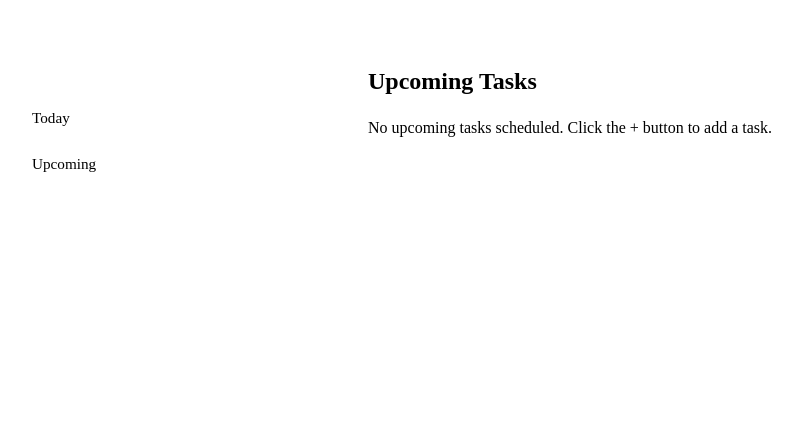
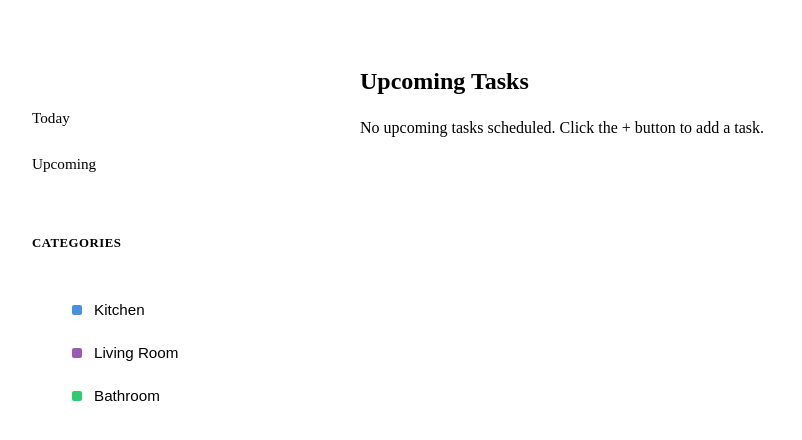
Before and after one commit to branch-gary/housekeeper, a React (Vite) app: page /upcoming in a window 1280 px wide. Shown: the top 440 px of the page, without its empty margins (16-818 px from the left). Built offline with nearby package versions, Linux system fonts and the light colour scheme; the HTML template or start-up script is replaced by a standard one.

Commit message:
Add static category placeholders in sidebar

```diff
--- a/src/components/Sidebar.module.scss
+++ b/src/components/Sidebar.module.scss
@@ -3,13 +3,14 @@
   min-width: 280px;
   background-color: var(--color-sidebar);
   border-right: 1px solid var(--color-border);
-  padding: 1.5rem;
+  padding: 1.5rem 1rem 1.5rem 1.5rem;
   display: flex;
   flex-direction: column;
   gap: 1.5rem;
   height: 100vh;
   position: sticky;
   top: 0;
+  overflow: hidden;
 }
 
 .addTask {
@@ -35,6 +36,31 @@
 .nav {
   display: flex;
   flex-direction: column;
+  gap: 2rem;
+  overflow-y: auto;
+  padding-right: 0.5rem;
+
+  &::-webkit-scrollbar {
+    width: 6px;
+  }
+
+  &::-webkit-scrollbar-track {
+    background: transparent;
+  }
+
+  &::-webkit-scrollbar-thumb {
+    background-color: var(--color-border);
+    border-radius: 3px;
+
+    &:hover {
+      background-color: darken(#e8e8e8, 5%);
+    }
+  }
+}
+
+.mainNav {
+  display: flex;
+  flex-direction: column;
   gap: 0.25rem;
 
   a {
@@ -56,3 +82,56 @@
     }
   }
 }
+
+.categories {
+  display: flex;
+  flex-direction: column;
+  gap: 0.75rem;
+}
+
+.categoryHeader {
+  font-size: 0.8rem;
+  text-transform: uppercase;
+  color: var(--color-text-secondary);
+  font-weight: 600;
+  padding: 0.5rem 1rem 0;
+  letter-spacing: 0.5px;
+}
+
+.categoryList {
+  list-style: none;
+  display: flex;
+  flex-direction: column;
+  gap: 0.125rem;
+}
+
+.categoryButton {
+  width: 100%;
+  display: flex;
+  align-items: center;
+  gap: 0.75rem;
+  padding: 0.75rem 1rem;
+  border: none;
+  background: none;
+  color: var(--color-text);
+  font-size: 0.95rem;
+  text-align: left;
+  border-radius: 6px;
+  cursor: pointer;
+  transition: background-color 0.2s ease;
+
+  &:hover {
+    background-color: var(--color-hover);
+  }
+
+  &:active {
+    background-color: var(--color-border);
+  }
+}
+
+.categoryIcon {
+  width: 10px;
+  height: 10px;
+  border-radius: 2px;
+  flex-shrink: 0;
+}
--- a/src/components/Sidebar.tsx
+++ b/src/components/Sidebar.tsx
@@ -5,9 +5,36 @@ const Sidebar = () => {
   return (
     <aside className={styles.sidebar}>
       <button className={styles.addTask}>+ Add Task</button>
+
       <nav className={styles.nav}>
-        <Link to="/">Today</Link>
-        <Link to="/upcoming">Upcoming</Link>
+        <div className={styles.mainNav}>
+          <Link to="/">Today</Link>
+          <Link to="/upcoming">Upcoming</Link>
+        </div>
+
+        <div className={styles.categories}>
+          <h2 className={styles.categoryHeader}>Categories</h2>
+          <ul className={styles.categoryList}>
+            <li>
+              <button className={styles.categoryButton}>
+                <span className={styles.categoryIcon} style={{ backgroundColor: '#4A90E2' }} />
+                Kitchen
+              </button>
+            </li>
+            <li>
+              <button className={styles.categoryButton}>
+                <span className={styles.categoryIcon} style={{ backgroundColor: '#9B59B6' }} />
+                Living Room
+              </button>
+            </li>
+            <li>
+              <button className={styles.categoryButton}>
+                <span className={styles.categoryIcon} style={{ backgroundColor: '#2ECC71' }} />
+                Bathroom
+              </button>
+            </li>
+          </ul>
+        </div>
       </nav>
     </aside>
   )
```
